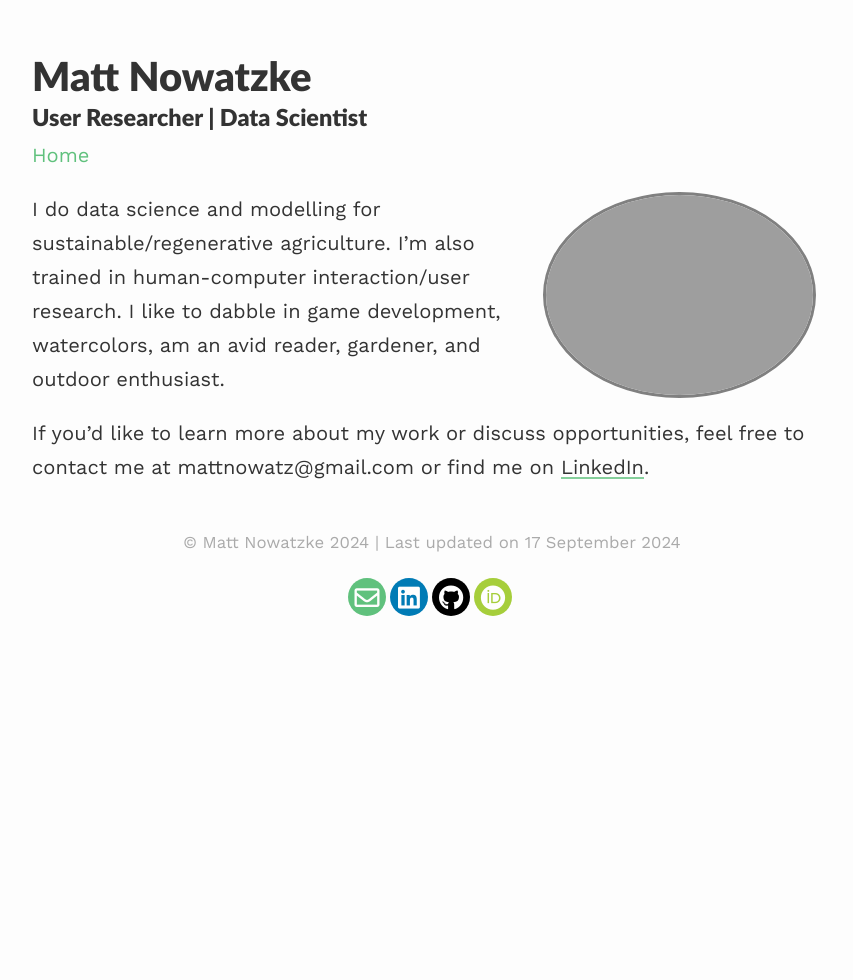
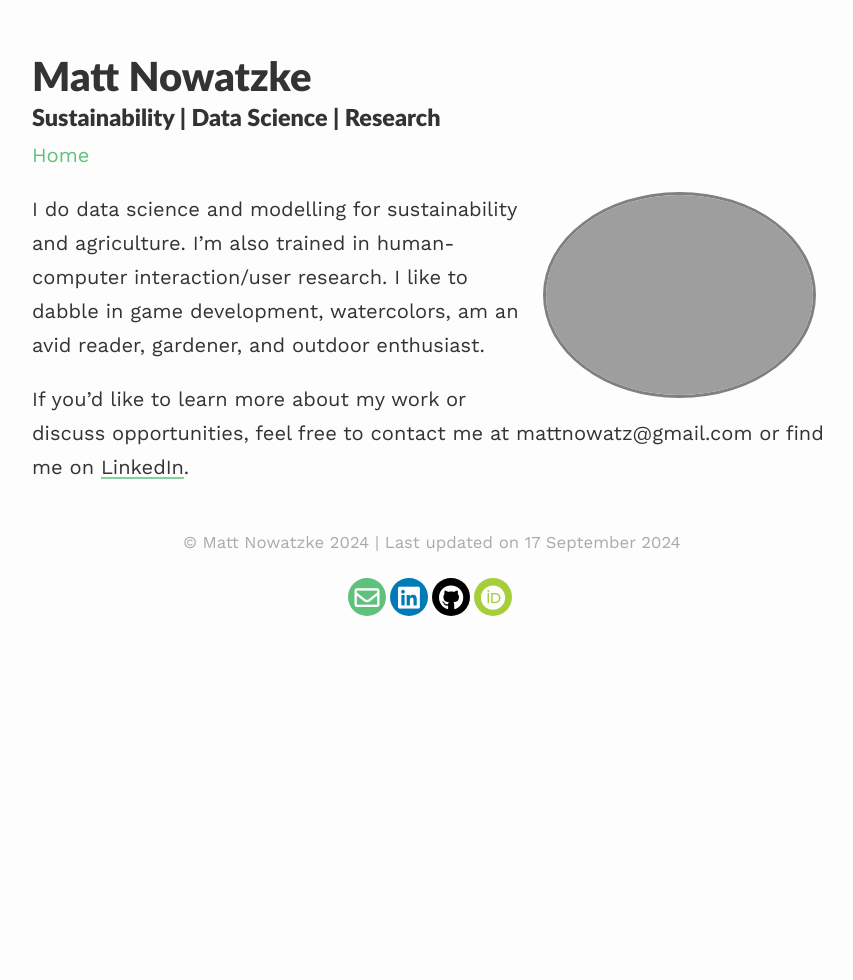
Before and after one commit to mnowatzke/mnowatzke.github.io, a Jekyll site: the page built from index.md, in a window 1280 px wide. Shown: the whole page, without its empty margins (208-1061 px from the left). Built offline with Jekyll 4.4.1, drawn with Linux system fonts in a browser that asks for light colours; nearby versions of some CDN libraries.

Commit message:
small changes

```diff
--- a/_config.yml
+++ b/_config.yml
@@ -1,7 +1,7 @@
 ### your site title here
 
 title: Matt Nowatzke
-description: User Researcher | Data Scientist
+description: Sustainability | Data Science | Research
 
 baseurl: #/gradfolio #name of GitHub repository
 url: "https://mnowatzke.github.io" #custom url to be used instead of GitHub repository
--- a/index.md
+++ b/index.md
@@ -7,6 +7,6 @@ profile:
 published: true
 ---
 
-I do data science and modelling for sustainable/regenerative agriculture. I'm also trained in human-computer interaction/user research. I like to dabble in game development, watercolors, am an avid reader, gardener, and outdoor enthusiast.
+I do data science and modelling for sustainability and agriculture. I'm also trained in human-computer interaction/user research. I like to dabble in game development, watercolors, am an avid reader, gardener, and outdoor enthusiast.
 
 If you'd like to learn more about my work or discuss opportunities, feel free to contact me at mattnowatz@gmail.com or find me on [LinkedIn](https://www.linkedin.com/in/mattnowatzke/).
```
